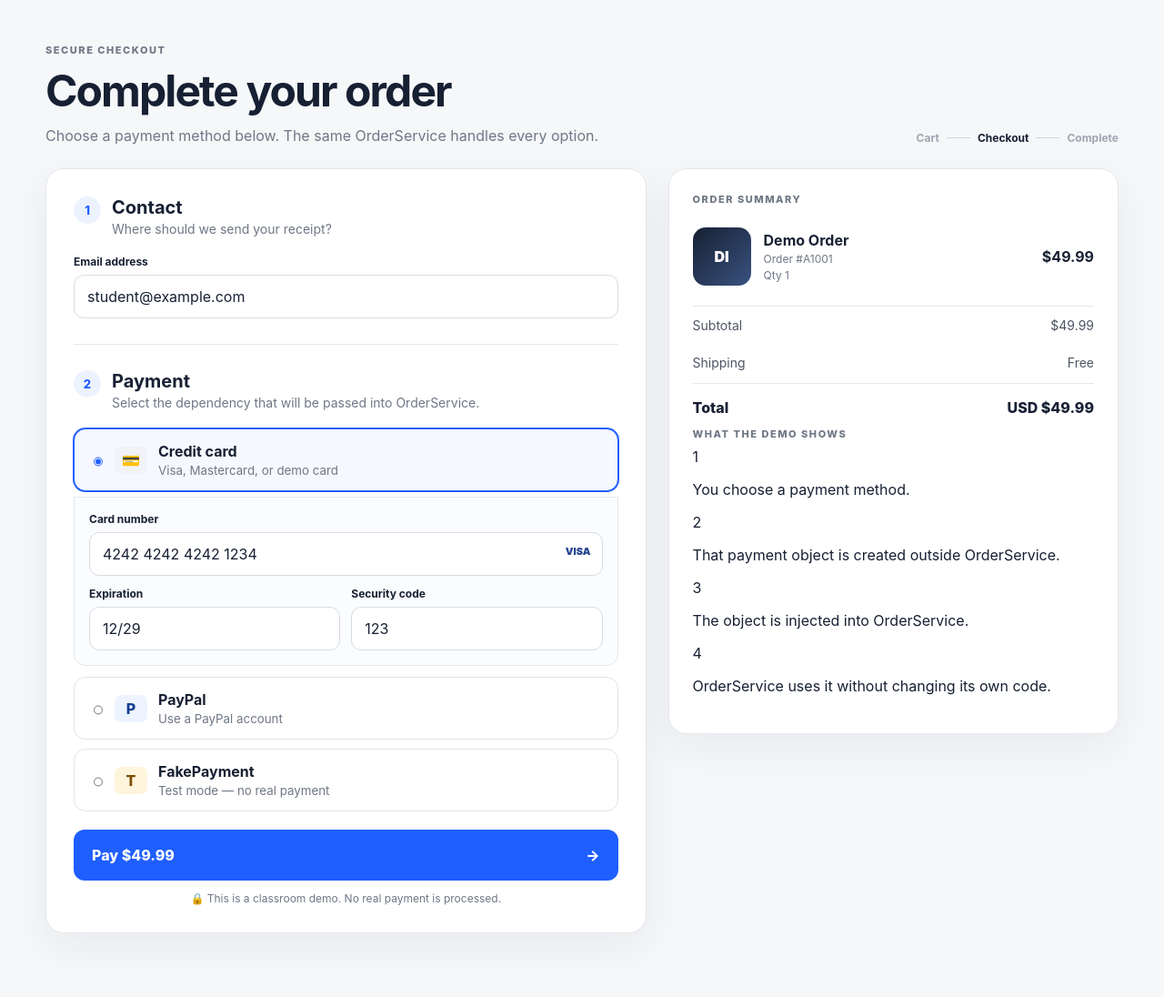
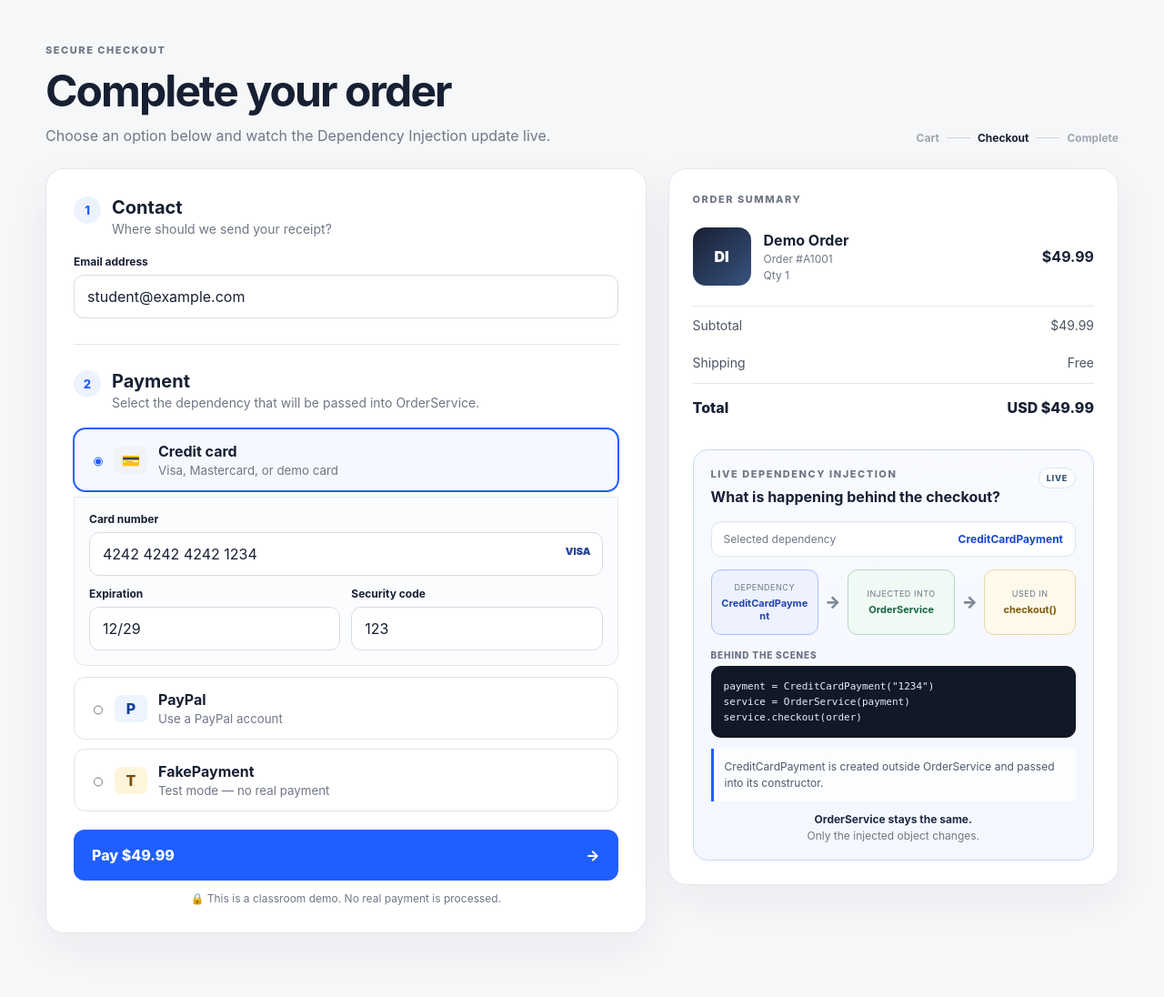
Before and after one commit to pampa12/dependency-injection-project1, a Flask app: page / in a window 1280 px wide. Shown: the part 72-1168 px from the top of the page at 91% size. Run offline with Flask 3, Linux system fonts and the light colour scheme.

Commit message:
Add live dependency injection panel

```diff
--- a/templates/index.html
+++ b/templates/index.html
@@ -20,7 +20,7 @@
             <div>
                 <p class="eyebrow">SECURE CHECKOUT</p>
                 <h1>Complete your order</h1>
-                <p class="subtext">Choose a payment method below. The same OrderService handles every option.</p>
+                <p class="subtext">Choose an option below and watch the Dependency Injection update live.</p>
             </div>
             <div class="steps" aria-label="Checkout progress">
                 <span class="step muted">Cart</span>
@@ -142,12 +142,47 @@
                     <span>USD $49.99</span>
                 </div>
 
-                <div class="di-card">
-                    <p class="eyebrow">WHAT THE DEMO SHOWS</p>
-                    <div class="flow-item"><span>1</span><p>You choose a payment method.</p></div>
-                    <div class="flow-item"><span>2</span><p>That payment object is created outside OrderService.</p></div>
-                    <div class="flow-item"><span>3</span><p>The object is injected into OrderService.</p></div>
-                    <div class="flow-item"><span>4</span><p>OrderService uses it without changing its own code.</p></div>
+                <div class="di-live-card">
+                    <div class="di-live-header">
+                        <div>
+                            <p class="eyebrow">LIVE DEPENDENCY INJECTION</p>
+                            <h3>What is happening behind the checkout?</h3>
+                        </div>
+                        <span class="live-pill">LIVE</span>
+                    </div>
+
+                    <div class="selected-dependency">
+                        <span>Selected dependency</span>
+                        <strong id="selected-dependency">CurrentPayment</strong>
+                    </div>
+
+                    <div class="di-flow">
+                        <div class="flow-box dependency-box">
+                            <small>Dependency</small>
+                            <strong id="dependency-name">CurrentPayment</strong>
+                        </div>
+                        <div class="flow-arrow">→</div>
+                        <div class="flow-box service-box">
+                            <small>Injected into</small>
+                            <strong>OrderService</strong>
+                        </div>
+                        <div class="flow-arrow">→</div>
+                        <div class="flow-box checkout-box">
+                            <small>Used in</small>
+                            <strong>checkout()</strong>
+                        </div>
+                    </div>
+
+                    <div class="code-label">Behind the scenes</div>
+                    <pre class="di-code"><code id="injection-code"></code></pre>
+
+                    <div class="di-explanation" id="di-explanation"></div>
+
+                    <div class="same-service-note">
+                        <strong>OrderService stays the same.</strong>
+                        <span>Only the injected object changes.</span>
+                    </div>
+                </div>
                 </div>
             </aside>
         </div>
```
